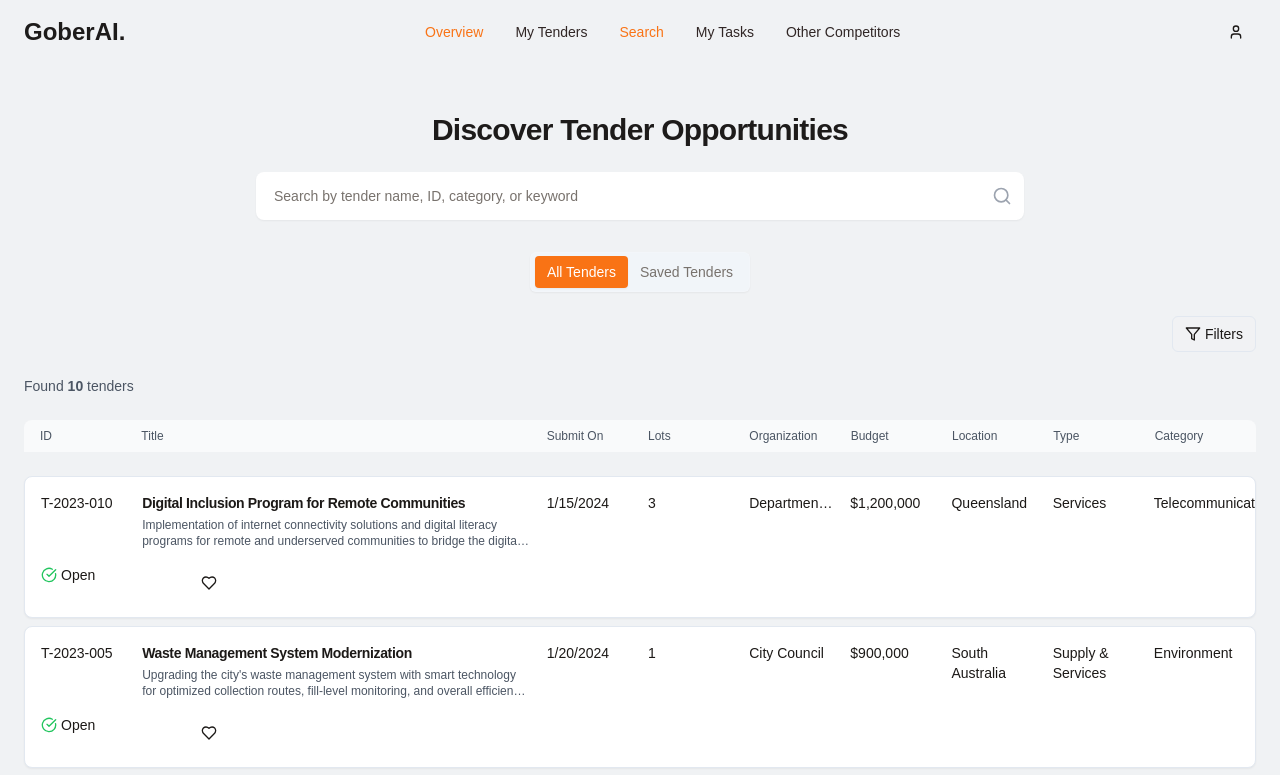
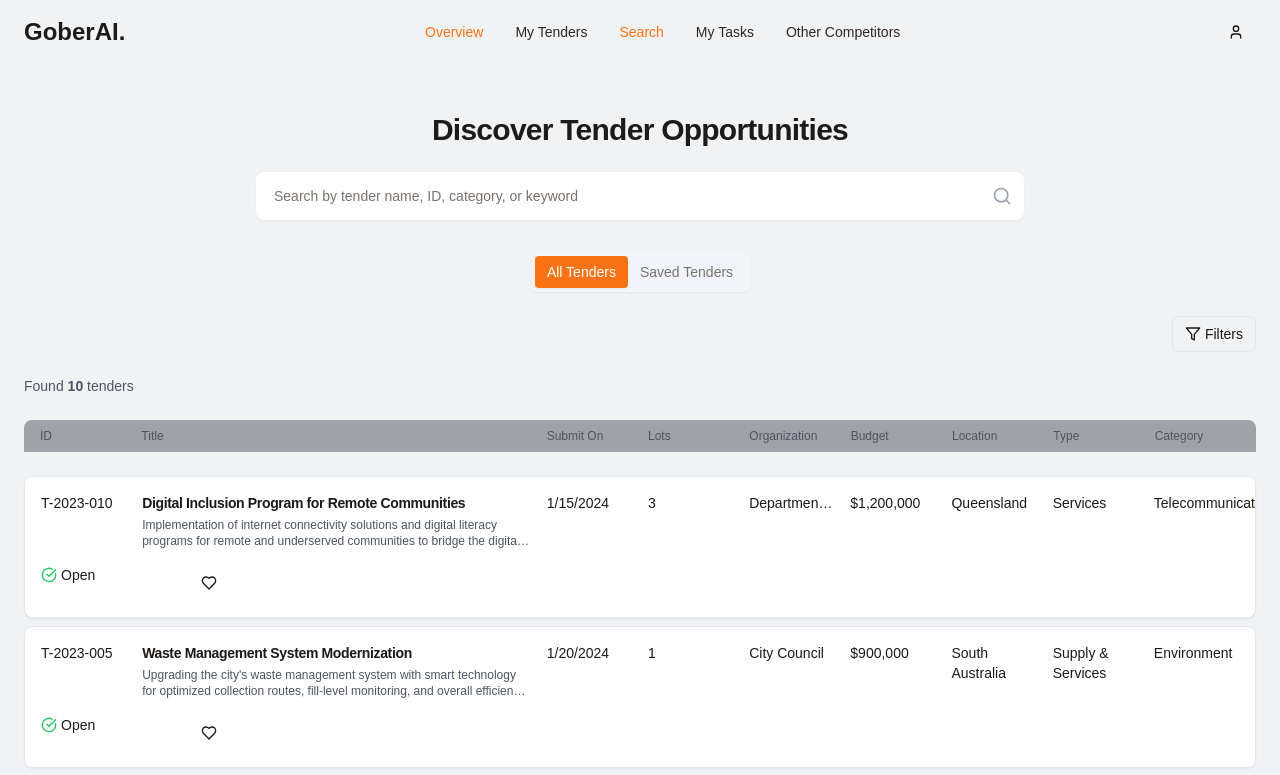
Before and after one commit to GH-TeamBID/gober-demo-frontend, a React (Vite) app: page / in a window 1280 px wide. Shown: the top 775 px of the page. Built offline with nearby package versions, Linux system fonts and the light colour scheme; a web font is replaced by a local one.

Commit message:
Visual edit in Lovable
Edited UI in Lovable

```diff
--- a/src/components/ui/TenderResults.tsx
+++ b/src/components/ui/TenderResults.tsx
@@ -48,7 +48,7 @@ const TenderResults = ({
   }
   return <>
       {/* Column Headers */}
-      <div className="hidden md:grid grid-cols-12 gap-4 px-4 py-2 bg-gray-50 dark:bg-gober-primary-800/50 rounded-t-lg mb-1">
+      <div className="hidden md:grid grid-cols-12 gap-4 px-4 py-2 rounded-t-lg mb-1 bg-zinc-400">
         {/* ID */}
         <div className="col-span-1 flex justify-start" onClick={() => handleSort('id')}>
           <span className={getColumnHeaderClass('id')}>
```
